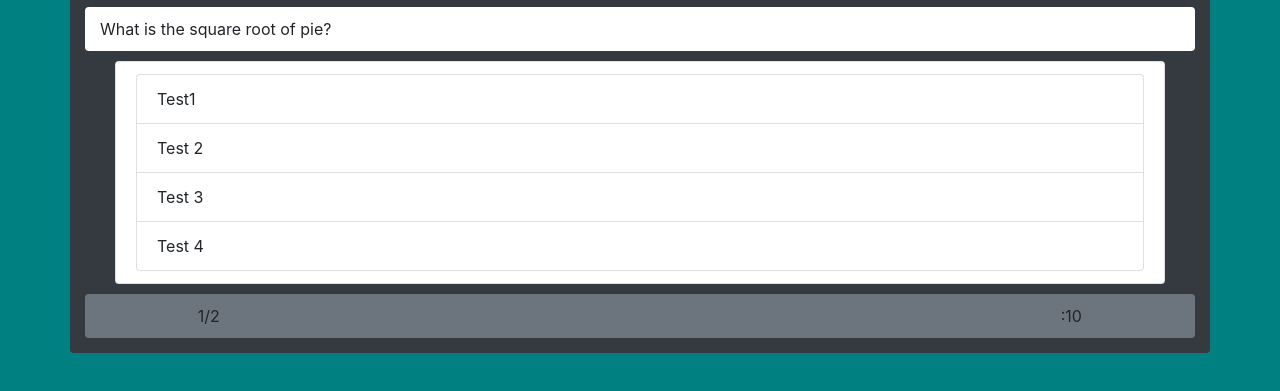
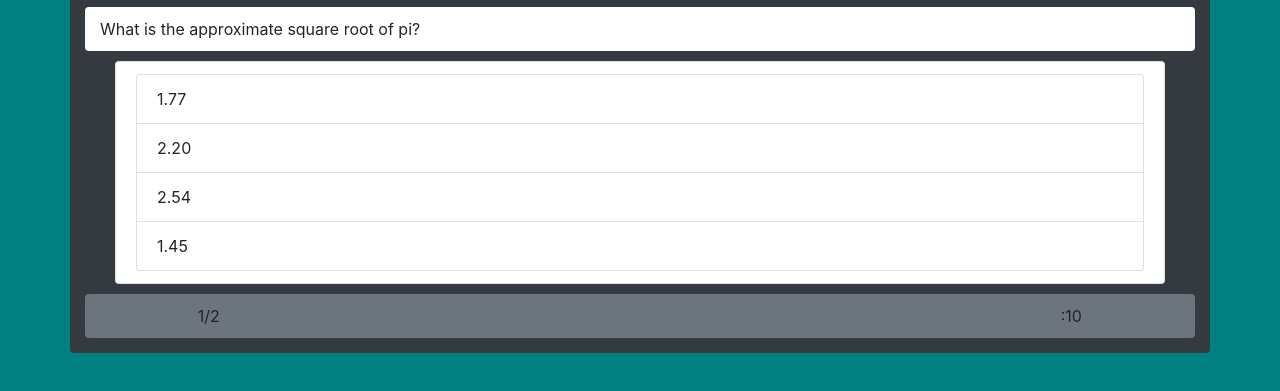
Before and after one commit to justin-barfield/TriviaGame, a plain HTML site: page index.html in a window 1280 px wide. Shown: the part 85-476 px from the top of the page. Drawn offline with nearby package versions, Linux system fonts and the light colour scheme.

Commit message:
add notes later

```diff
--- a/assets/css/style.css
+++ b/assets/css/style.css
@@ -26,6 +26,10 @@ div {
     margin: 10px;
 }
 
+.list-group {
+    /* padding: 5px; */
+}
+
 #question-count {
 
 }
--- a/index.html
+++ b/index.html
@@ -41,7 +41,7 @@
             <div id="question-answers" class="container">
                 <ul class="list-group">
                     <!-- Add class 'active' to whatever item was clicked -->
-                    <li id="question0" class="list-group-item"></li>
+                    <li id="question-container" class="list-group-item"></li>
                     <!-- <li id="question1" class="list-group-item">test</li>
                     <li id="question2" class="list-group-item">test</li>
                     <li id="question3" class="list-group-item">test</li> -->
@@ -74,26 +74,26 @@
     var quizQuestions = {
 
             question: {
-                q0: "What is the square root of pie?",
-                q1: "Test2",
-                q2: "Test2",
-                q3: "Test2",
-                q4: "Test2",
-                q5: "Test2",
-                q6: "Test2",
+                q0: "What is the approximate square root of pi?",
+                q1: "What is the capital of Missouri?",
+                q2: "Who starred as James Bond in 'The Living Daylights'?",
+                q3: "What is the mascot of South Dakota State University?",
+                q4: "Test5",
+                q5: "Test6",
+                q6: "Test7",
             },
 
-            answers: {
-                q0: ['Test1', 'Test 2', 'Test 3', 'Test 4'],
-                q1: ['Test1', 'Test 2', 'Test 3', 'Test 4'],
-                q2: ['Test1', 'Test 2', 'Test 3', 'Test 4'],
-                q3: ['Test1', 'Test 2', 'Test 3', 'Test 4'],
+            selections: {
+                q0: ['1.77', '2.20', '2.54', '1.45'],
+                q1: ['St. Louis', 'Columbia', 'Lincoln', 'Jefferson City'],
+                q2: ['Roger Moore', 'Timmothy Dalton', 'Pierce Brosnan', 'Sean Connery'],
+                q3: ['Jackrabbits', 'Bison', 'Coyotes', 'Tigers'],
                 q4: ['Test1', 'Test 2', 'Test 3', 'Test 4'],
                 q5: ['Test1', 'Test 2', 'Test 3', 'Test 4'],
                 q6: ['Test1', 'Test 2', 'Test 3', 'Test 4']
             },
 
-            correctAnswer: {
+            /* correctAnswer: {
                 q0: 'Test1',
                 q1: 'Test 2',
                 q2: 'Test 3',
@@ -101,7 +101,17 @@
                 q4: 'Test 4',
                 q5: 'Test 2',
                 q6: 'Test1',
-            }
+            } */
+
+            correctAnswer: [
+                '1.77',
+                'Jefferson City',
+                'Timmothy Dalton',
+                'Jackrabbits',
+                'Test 4',
+                'Test 2',
+                'Test1',
+        ]
     };
 
     var questionInterval = setInterval(timer, 10000);
@@ -110,26 +120,61 @@
 
     };
 
+    var correct = 0;
+    var wrong = 0;
+    var unanswered = 0;
+
     var cancelQuestionInterval;
 
     var cancelGlobalTimeout;
 
     var questionNumber = 0;
 
-    var writeQuestion = Object.values(quizQuestions.question)[questionNumber];
-    $('#question').text(writeQuestion);
+    function writeQuestion(){
+        var callQuestion = Object.values(quizQuestions.question)[questionNumber];
+        $('#question').text(callQuestion);
+        log(callQuestion);
+    }
+    writeQuestion();
 
-    var callAnswers = Object.values(quizQuestions.answers)[questionNumber];
-
-    function writeAnswers() {
-
-        for(i=0; i < callAnswers.length; i++){
-            $('#question0').append('<li id="question0" class="list-group-item">' +callAnswers[i]+ '</li>')
+    function writeSelections() {
+        var callSelections = Object.values(quizQuestions.selections)[questionNumber];
+        for(i=0; i < callSelections.length; i++){
+            $('#question-container').append('<li class="list-group-item selection">' +callSelections[i]+ '</li>');
         };
+        log(callSelections);
     };
-    writeAnswers();
+    writeSelections();
 
 
+    $('#question-container').on('click', '.selection', function(){
+
+        var thisQuestionAnswer = Object.values(quizQuestions.correctAnswer)[questionNumber];
+        log(thisQuestionAnswer);
+
+        var selectedAnswer = $(this).text();
+
+        if(selectedAnswer === thisQuestionAnswer){
+            correct++;
+            questionNumber++;
+            $(this).addClass('bg-success');
+            log('correct: ', correct, questionNumber);
+
+            $('#question-container').empty()
+            writeQuestion();
+            writeSelections();
+
+        } else {
+            wrong++;
+            questionNumber++;
+            $(this).addClass('bg-danger');
+            log('wrong: ', wrong, questionNumber);
+
+            $('#question-container').empty()
+            writeQuestion();
+            writeSelections();
+        }
+    })
 
 
 
```
